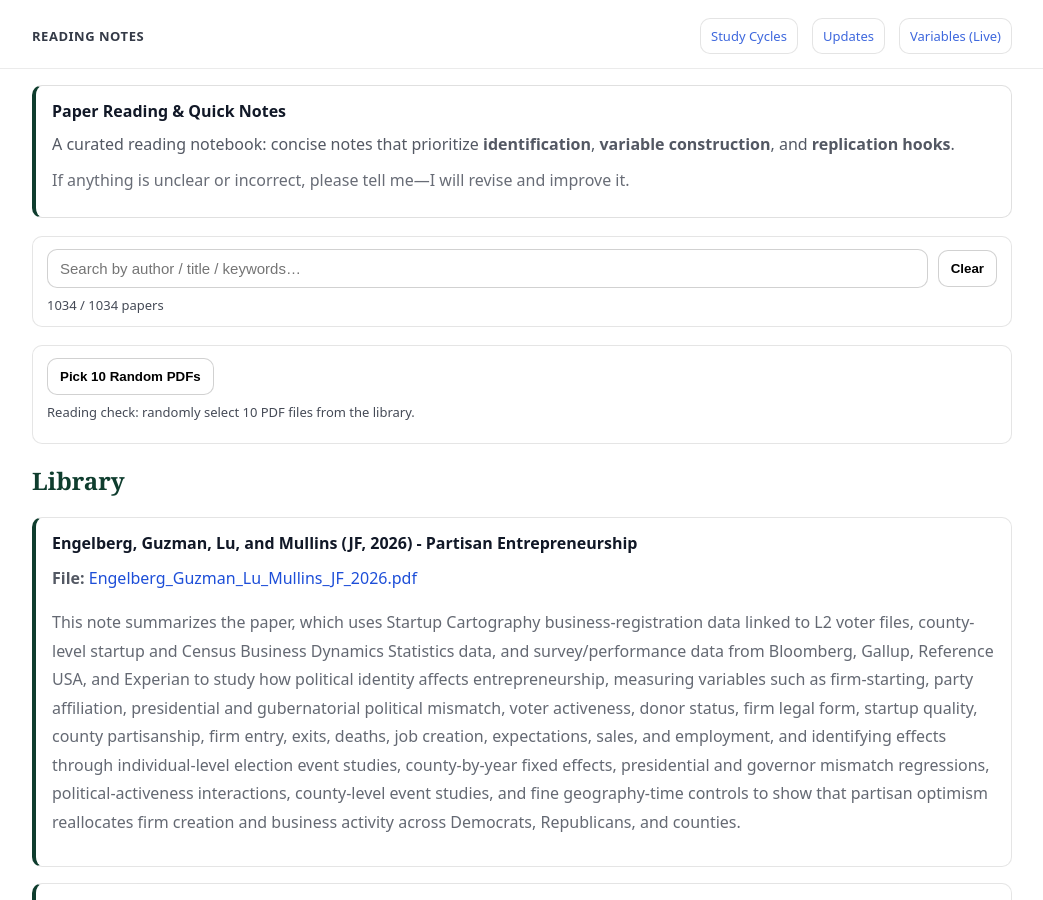
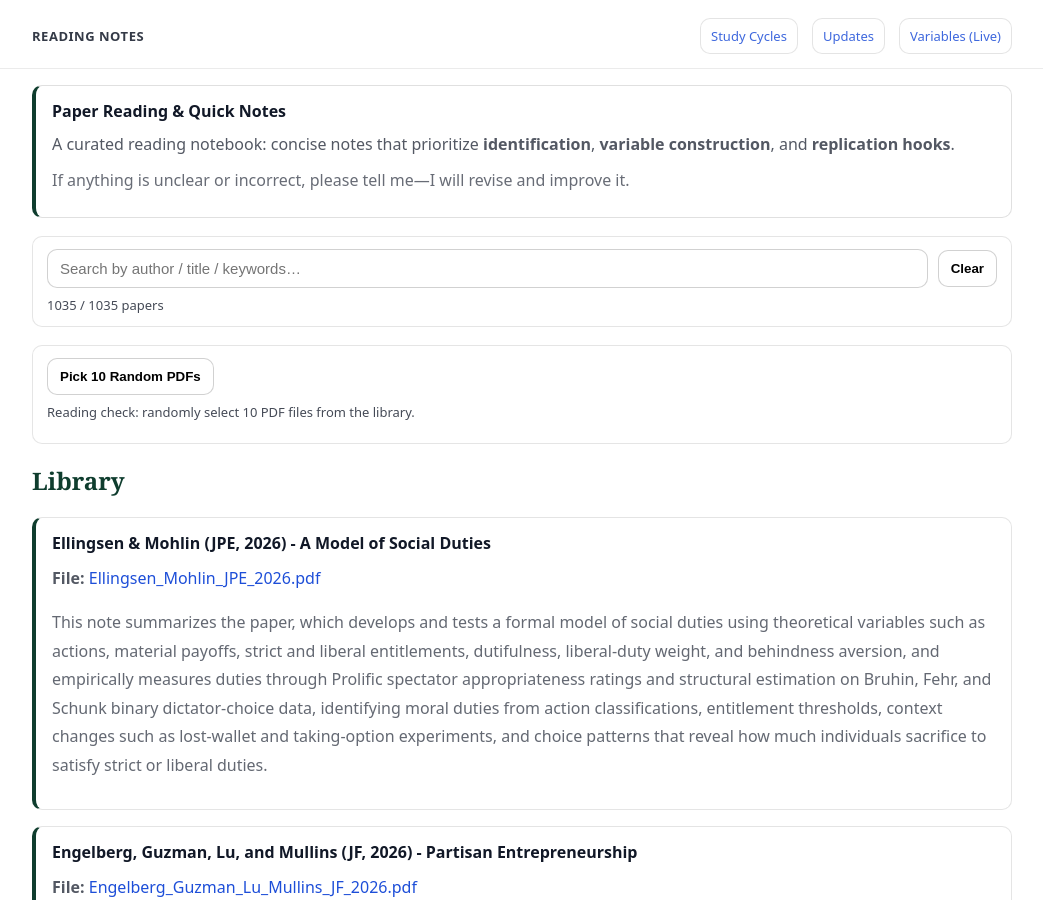
Before and after one commit to yaxinzn/study-archive, a Jekyll site: the page built from reading/index.md, in a window 1280 px wide and 900 px high. Shown: the whole window, without its empty margins (118-1161 px from the left). Built offline with Jekyll 4.4.1, drawn with Linux system fonts in a browser that asks for light colours.

Commit message:
Reading: add/update Ellingsen_Mohlin_JPE_2026.pdf

```diff
--- a/_data/reading.yml
+++ b/_data/reading.yml
@@ -1,3 +1,7 @@
+- title: "Ellingsen & Mohlin (JPE, 2026) - A Model of Social Duties"
+  file: "Ellingsen_Mohlin_JPE_2026.pdf"
+  desc: "This note summarizes the paper, which develops and tests a formal model of social duties using theoretical variables such as actions, material payoffs, strict and liberal entitlements, dutifulness, liberal-duty weight, and behindness aversion, and empirically measures duties through Prolific spectator appropriateness ratings and structural estimation on Bruhin, Fehr, and Schunk binary dictator-choice data, identifying moral duties from action classifications, entitlement thresholds, context changes such as lost-wallet and taking-option experiments, and choice patterns that reveal how much individuals sacrifice to satisfy strict or liberal duties."
+
 - title: "Engelberg, Guzman, Lu, and Mullins (JF, 2026) - Partisan Entrepreneurship"
   file: "Engelberg_Guzman_Lu_Mullins_JF_2026.pdf"
   desc: "This note summarizes the paper, which uses Startup Cartography business-registration data linked to L2 voter files, county-level startup and Census Business Dynamics Statistics data, and survey/performance data from Bloomberg, Gallup, Reference USA, and Experian to study how political identity affects entrepreneurship, measuring variables such as firm-starting, party affiliation, presidential and gubernatorial political mismatch, voter activeness, donor status, firm legal form, startup quality, county partisanship, firm entry, exits, deaths, job creation, expectations, sales, and employment, and identifying effects through individual-level election event studies, county-by-year fixed effects, presidential and governor mismatch regressions, political-activeness interactions, county-level event studies, and fine geography-time controls to show that partisan optimism reallocates firm creation and business activity across Democrats, Republicans, and counties."
```
Also changed, not shown: 1 other file.
